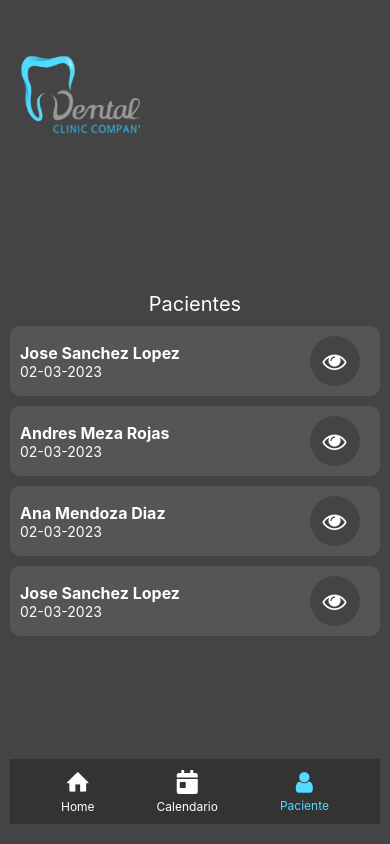
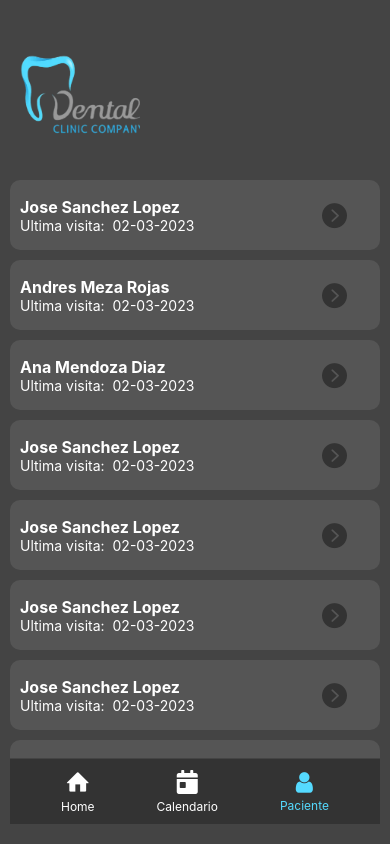
Before and after one commit to fralch/YouDent, a React Native app: screen /Patient in a window 390 px wide. Built offline with nearby package versions, Linux system fonts and the light colour scheme.

Commit message:
diseño pacienta done

```diff
--- a/components/patient.tsx
+++ b/components/patient.tsx
@@ -5,7 +5,7 @@ import {
     Modal, Alert, Linking, Touchable, Dimensions
 } from 'react-native';
 import { storeSesion, getSesion, removeSesion } from '../hooks/handleSession';
-import { Entypo, FontAwesome, FontAwesome5, Foundation } from '@expo/vector-icons';
+import { Entypo, FontAwesome, FontAwesome5, AntDesign } from '@expo/vector-icons';
 import BottonNavigationBar from './bottonNavigationBar';
 
 export default function Patient() {
@@ -15,6 +15,31 @@ export default function Patient() {
         ['Jose Sanchez Lopez', '02-03-2023'],
         ['Andres Meza Rojas', '02-03-2023'],
         ['Ana Mendoza Diaz', '02-03-2023'],
+        ['Jose Sanchez Lopez', '02-03-2023'],
+        ['Jose Sanchez Lopez', '02-03-2023'],
+        ['Jose Sanchez Lopez', '02-03-2023'],
+        ['Jose Sanchez Lopez', '02-03-2023'],
+        ['Jose Sanchez Lopez', '02-03-2023'],
+        ['Jose Sanchez Lopez', '02-03-2023'],
+        ['Jose Sanchez Lopez', '02-03-2023'],
+        ['Jose Sanchez Lopez', '02-03-2023'],
+        ['Jose Sanchez Lopez', '02-03-2023'],
+        ['Jose Sanchez Lopez', '02-03-2023'],
+        ['Jose Sanchez Lopez', '02-03-2023'],
+        ['Jose Sanchez Lopez', '02-03-2023'],
+        ['Jose Sanchez Lopez', '02-03-2023'],
+        ['Jose Sanchez Lopez', '02-03-2023'],
+        ['Jose Sanchez Lopez', '02-03-2023'],
+        ['Jose Sanchez Lopez', '02-03-2023'],
+        ['Jose Sanchez Lopez', '02-03-2023'],
+        ['Jose Sanchez Lopez', '02-03-2023'],
+        ['Jose Sanchez Lopez', '02-03-2023'],
+        ['Jose Sanchez Lopez', '02-03-2023'],
+        ['Jose Sanchez Lopez', '02-03-2023'],
+        ['Jose Sanchez Lopez', '02-03-2023'],
+        ['Jose Sanchez Lopez', '02-03-2023'],
+        ['Jose Sanchez Lopez', '02-03-2023'],
+        ['Jose Sanchez Lopez', '02-03-2023'],
         ['Jose Sanchez Lopez', '02-03-2023'],
     ]
 
@@ -34,18 +59,18 @@ export default function Patient() {
                     >
                     </TouchableOpacity>
                 </View>
-                <View style={{ flex: 1, alignItems: 'center', justifyContent: 'center' }}>
-                    <Text style={{ fontSize: 20, color: '#fff' }}>Pacientes</Text>
+                <ScrollView>
+                    <View style={{ flex: 1, alignItems: 'center', justifyContent: 'flex-start', }}>
                         {
                             list_datos_body.map((item, index) => (
                                 <View key={index} style={{ width: ancho - 20, height: 70, backgroundColor: '#555', borderRadius: 10, marginTop: 10, flexDirection: 'row', alignItems: 'center', justifyContent: 'space-between' }}>
                                     <View style={{ width: '70%', height: '100%', justifyContent: 'center', marginLeft: 10 }}>
-                                    <Text style={{ fontSize: 16, fontWeight: 'bold', color:"#fff" }}>{item[0]}</Text>
-                                    <Text style={{ fontSize: 14 , color:"#fff"}}>{item[1]}</Text>
+                                        <Text style={{ fontSize: 16, fontWeight: 'bold', color: "#fff" }}>{item[0]}</Text>
+                                        <Text style={{ fontSize: 14, color: "#fff" }}>Ultima visita:  {item[1]}</Text>
                                     </View>
                                     <View style={{ width: '30%', height: '100%', justifyContent: 'center', alignItems: 'center' }}>
-                                    <TouchableOpacity style={{ width: 50, height: 50, borderRadius: 50, backgroundColor: '#444', alignItems: 'center', justifyContent: 'center' }}>
-                                        <FontAwesome name="eye" size={24} color="#fff" />
+                                        <TouchableOpacity >
+                                            <AntDesign name="rightcircle" size={25} color="#333" />
                                         </TouchableOpacity>
                                     </View>
                                 </View>
@@ -56,6 +81,8 @@ export default function Patient() {
                         }
 
                     </View>
+                </ScrollView>
+
             </View>
             <BottonNavigationBar ruta='Patient' />
         </View>
@@ -69,10 +96,12 @@ const styles = StyleSheet.create({
         paddingHorizontal: 10,
         paddingVertical: 20,
         backgroundColor: '#444',
+
     },
     cuerpo: {
         flex: 1,
         width: '100%',
+
     },
-    text: { margin: 6 , color: '#fff'},
+    text: { margin: 6, color: '#fff' },
 });
```
Lines whose indentation alone changed are shown as unchanged.
